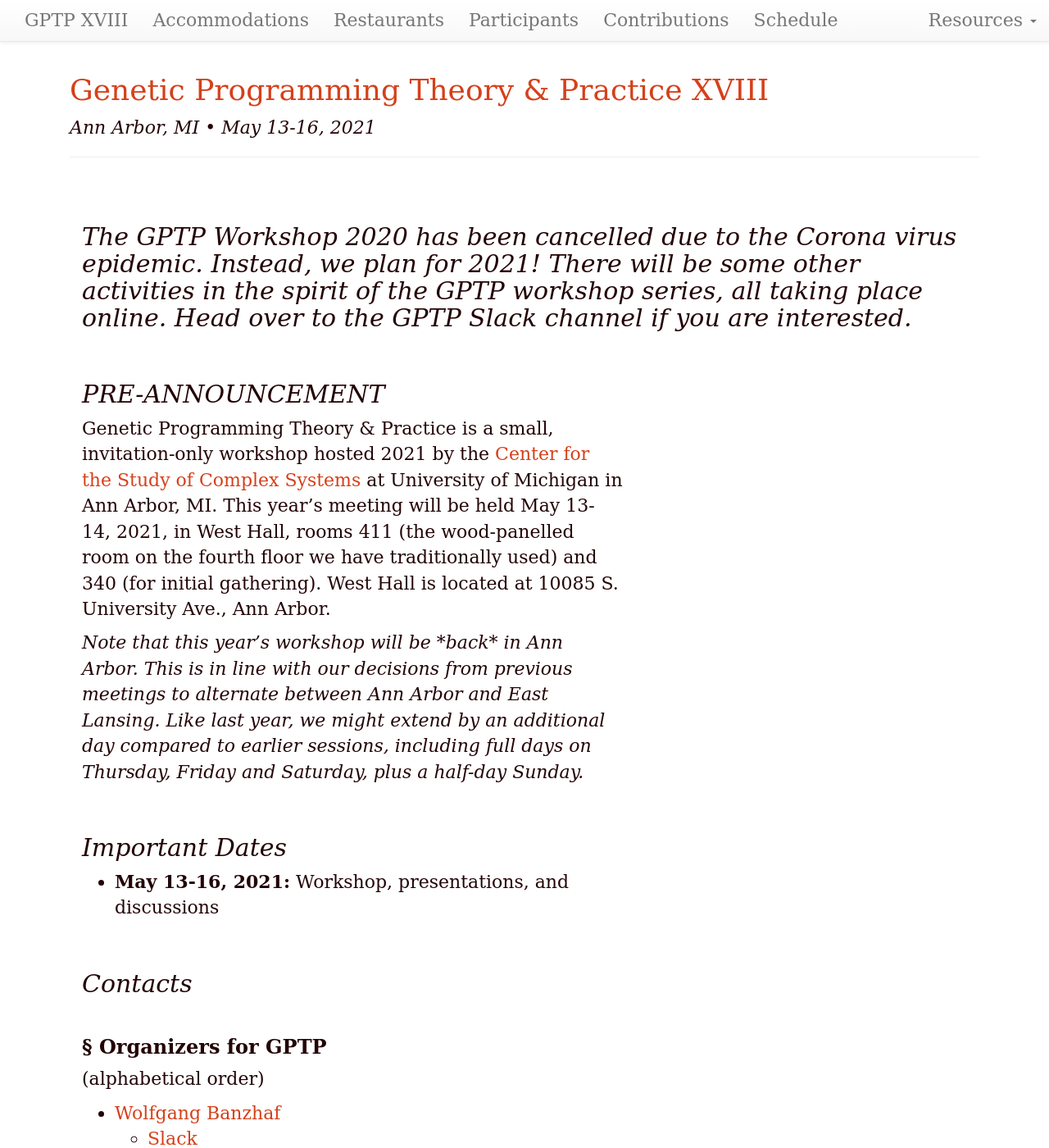
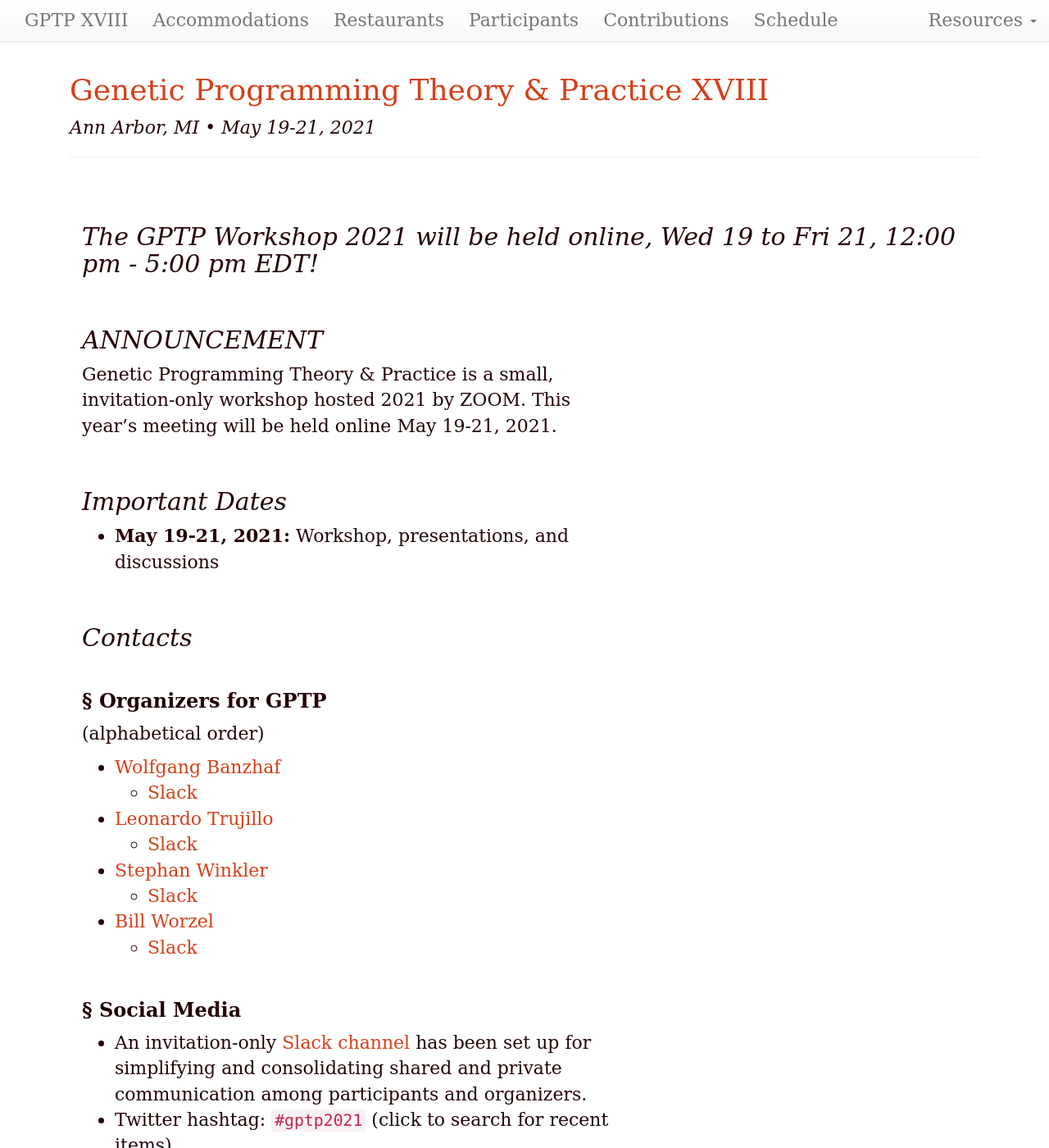
Before and after one commit to GPTP-workshop/gptp-workshop.github.io, a Jekyll site: the page built from index.md, in a window 1280 px wide and 1400 px high. Shown: the whole window at 82% size. Built offline with Jekyll 4.4.1, drawn with Linux system fonts in a browser that asks for light colours; our own code applies the rules of GitHub Pages for plain Markdown files; some of the changed text lies outside the part shown.

Commit message:
Update index.md

```diff
--- a/index.md
+++ b/index.md
@@ -1,20 +1,20 @@
 ---
 layout: default
-updated: "Mar 13, 2020"
+updated: "Mar 8, 2021"
 roman: "XVIII"
-dates: "May 13-16, 2021"
+dates: "May 19-21, 2021"
 ---
-## The GPTP Workshop 2020 has been cancelled due to the Corona virus epidemic. Instead, we plan for 2021! There will be some other activities in the spirit of the GPTP workshop series, all taking place online. Head over to the GPTP Slack channel if you are interested.
+## The GPTP Workshop 2021 will be held online, Wed 19 to Fri 21, 12:00 pm - 5:00 pm EDT!
 
-## PRE-ANNOUNCEMENT
+## ANNOUNCEMENT
 
-Genetic Programming Theory & Practice is a small, invitation-only workshop hosted 2021 by the [Center for the Study of Complex Systems](https://lsa.umich.edu/cscs) at University of Michigan in Ann Arbor, MI. This year's meeting will be held May 13-14, 2021, in West Hall, rooms 411 (the wood-panelled room on the fourth floor we have traditionally used) and 340 (for initial gathering). West Hall is located at 10085 S. University Ave., Ann Arbor.
+Genetic Programming Theory & Practice is a small, invitation-only workshop hosted 2021 by ZOOM. This year's meeting will be held online May 19-21, 2021.
 
-_Note that this year's workshop will be *back* in Ann Arbor. This is in line with our decisions from previous meetings to alternate between Ann Arbor and East Lansing. Like last year, we might extend by an additional day compared to earlier sessions, including full days on Thursday, Friday and Saturday, plus a half-day Sunday._
+
 
 ## Important Dates
 
-- **May 13-16, 2021:** Workshop, presentations, and discussions
+- **May 19-21, 2021:** Workshop, presentations, and discussions
 
 ## Contacts
 
@@ -31,39 +31,14 @@ _Note that this year's workshop will be *back* in Ann Arbor. This is in line wit
 - [Bill Worzel](https://www.spartaninnovations.org/bill-worzel)
     - [Slack](https://gptp-workshops.slack.com/messages/@bill_w/)
 
-### Center for the Study of Complex Systems (CSCS)
-
-- [Linda Wood](https://lsa.umich.edu/cscs/people/staff/linmwood.html)
 
 ### Social Media
 
 - An invitation-only [Slack channel](http://gptp-workshops.slack.com) has been set up for simplifying and consolidating shared and private communication among participants and organizers.
 - Twitter hashtag: [`#gptp2021`](https://twitter.com/search?f=tweets&q=%23gptp2021) (click to search for recent items)
 
-## Food
 
-A light breakfast of pastries, fresh fruit, meats, cream cheese, yoghurt and coffee will be provided each day of the workshop. Mid-day, a lunch will be provided on-site. After the last session each day, attendees typically self-organize for visits to [local restaurants](restaurants.html). Please let us know if you have any dietary restrictions for catered meals.
-
-## Accommodations
-
-[A list of bed-and-breakfast inns, hotels and motels](accommodations.html) is provided. There are several other options available, including a number of local [AirBnB](https://www.airbnb.com) providers.
-
-## Meeting Location
-
-The 2021 meeting location will be again on the main campus of the University of Michigan, Ann Arbor, MI. Details are currently being worked out.
-
-A (for-fee) parking garage is available nearby.
-
-## Transportation
-
-Flights should be scheduled to the [Detroit Metro Airport](http://www.metroairport.com) (`DTW`). From Detroit, the [Michigan Flyer/AirRide](http://www.michiganflyer.com) shuttle can be arranged which is an affordable and convenient mode of transportation to Ann Arbor. Travel time on the bus is about 1 hour. Alternatively, you might want to rent a car at DTW. Transportation options should be considered before actually embarking on the trip.
-
-There is very little chance of street parking on weekdays on the University campus, but there is are a couple of parking garages across campus.
 
 ## Information for Speakers and Authors
 
 See the [contributions page](contributions.html) for information on preparing presentations and publications, and the [schedule page](schedule.html) for the detailed workshop schedule.
-
-## Restaurants
-
-See the [restaurant page](restaurants.html) for information on local restaurants for informal meetings in the evening.
```
